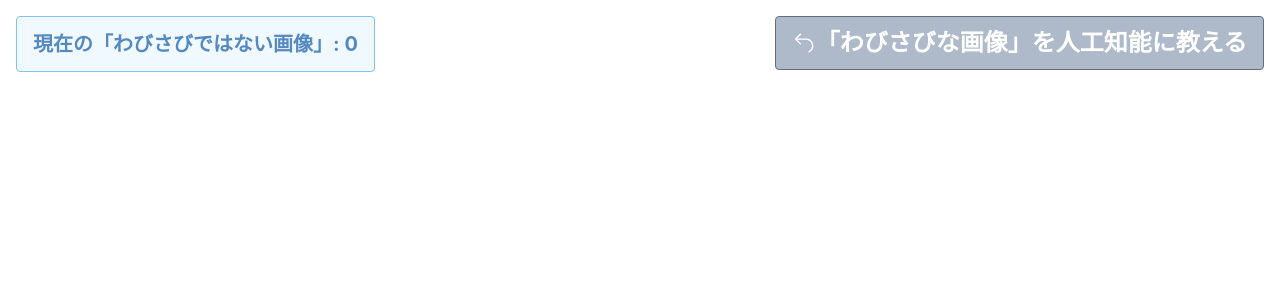
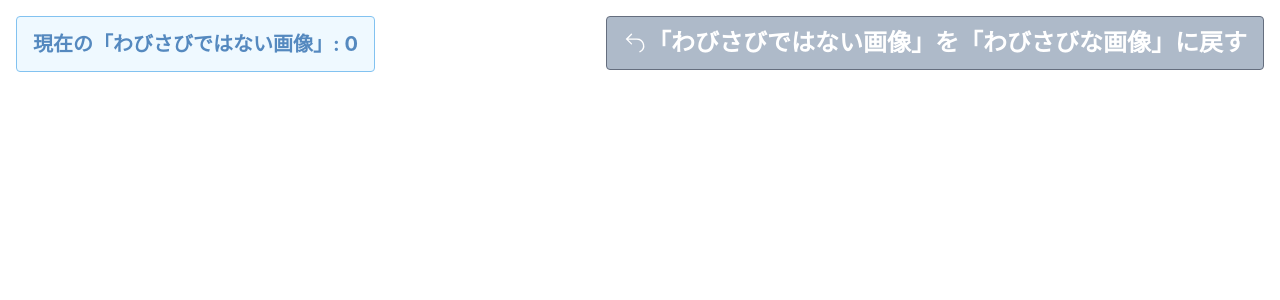
Before and after one commit to sforzando/NamikawaLab2019, a Flask app: page /moved in a window 1280 px wide. Shown: the top 300 px of the page. Run offline with Flask 2, Linux system fonts and the light colour scheme.

Commit message:
:+1: Close #4

```diff
--- a/run.py
+++ b/run.py
@@ -117,12 +117,4 @@ def page_not_found(error):
 
 
 if __name__ == '__main__':
-    # Add RotatingFileHandler to Flask Logger
-    import logging.handlers
-
-    handler = logging.handlers.TimedRotatingFileHandler('NamikawaLab2019.log', when='D')
-    handler.setLevel(logging.DEBUG)
-    handler.setFormatter(logging.Formatter('[%(asctime)s] %(levelname)s in %(module)s: %(message)s'))
-    app.logger.addHandler(handler)
-
     app.run(debug=True, host='0.0.0.0', port=5000)
--- a/templates/moved.html
+++ b/templates/moved.html
@@ -18,7 +18,7 @@
 </div>
 <div id='info' class="bg-teal-100 border border-teal-400 text-teal-700 px-4 py-3 rounded z-30 fixed top-0 left-0 m-4"
      style="opacity: 0.9;" role="alert">
-  <p class="font-bold text-2xl">「わびさびな画像」を戻しました。</p>
+  <p class="font-bold text-2xl">「わびさびではない画像」を戻しました。</p>
 </div>
 <form class="flex flex-wrap content-center justify-center max-w-full max-h-full bg-gray-300">
   {% for image in images | sort %}
@@ -35,7 +35,7 @@
               d="M20.87,11.14h-13l5.56-5.49A1,1,0,0,0,12,4.22L4,12.13,12,20a1,1,0,0,0,1.41-1.42L7.86,13.14h13a9.08,9.08,0,0,1,9.13,9,9,9,0,0,1-5,8A1,1,0,0,0,25.93,32a11,11,0,0,0-5.06-20.82Z"
               class="clr-i-outline clr-i-outline-path-1"></path>
     </svg>
-    <span>「わびさびな画像」を人工知能に教える</span>
+    <span>「わびさびではない画像」を「わびさびな画像」に戻す</span>
   </button>
 </form>
 <!-- scripts -->
```
